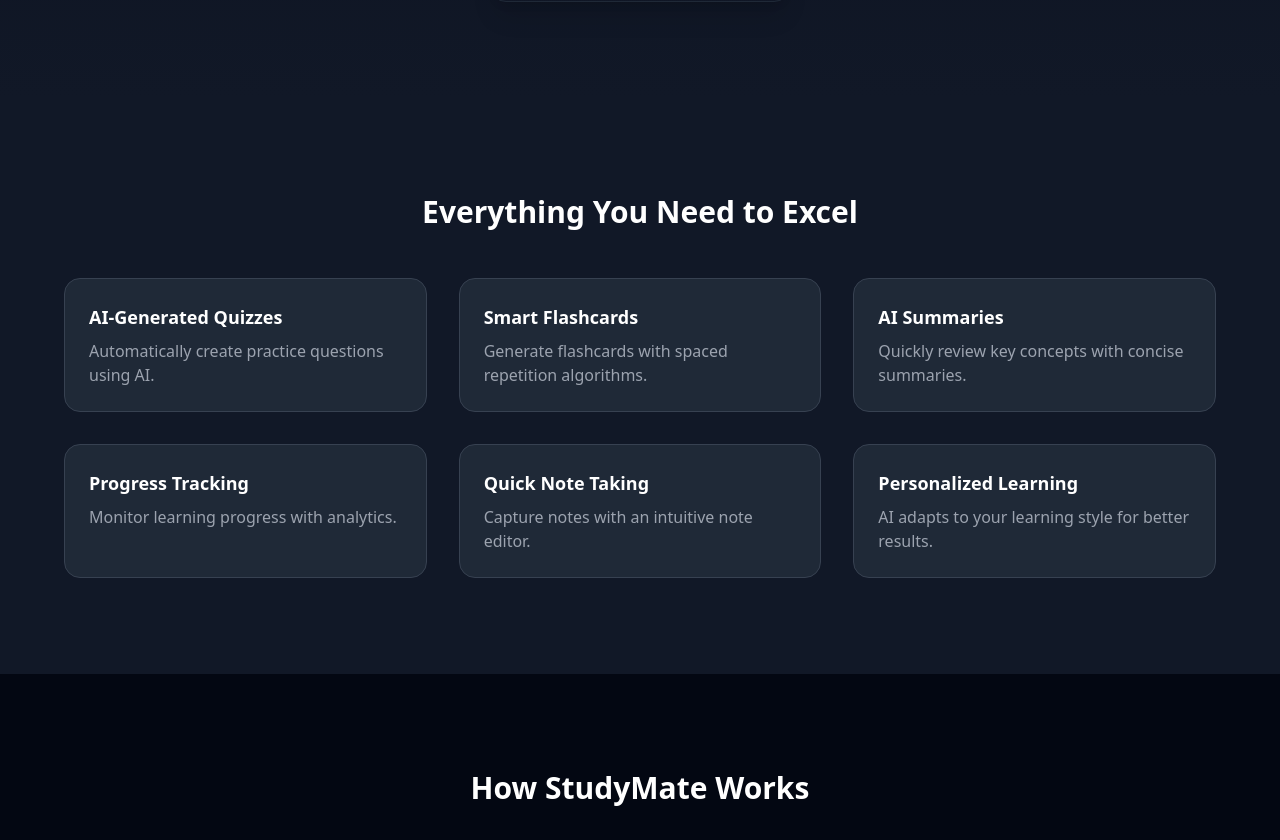
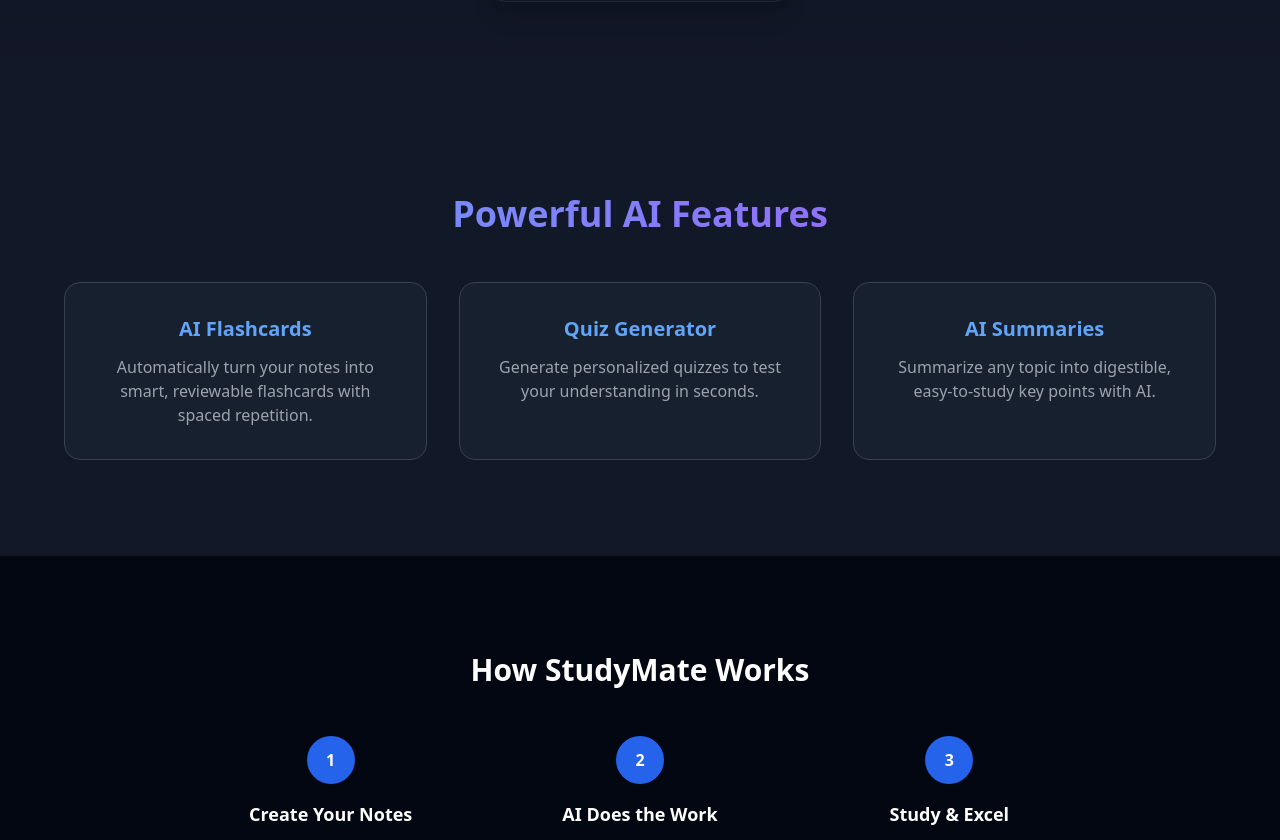
Before and after one commit to InzynieriaOprogramowaniaAGH/StudyMate, a Next.js app: page / in a window 1280 px wide. Shown: the part 1228-2068 px from the top of the page. Built offline with nearby package versions, Linux system fonts and the light colour scheme.

Commit message:
Added motionutils setup

```diff
--- a/src/app/page.tsx
+++ b/src/app/page.tsx
@@ -3,15 +3,8 @@
 import Image from "next/image";
 import Link from "next/link";
 import { motion } from "framer-motion";
+import { fadeInUp} from "../lib/motionutils";
 
-
-
-
-// === Framer Motion Variants ===
-const fadeInUp = {
-  hidden: { opacity: 0, y: 30 },
-  show: { opacity: 1, y: 0, transition: { duration: 0.7, ease: "easeOut" } },
-};
 
 const fadeIn = {
   hidden: { opacity: 0 },
@@ -57,11 +50,13 @@
       <motion.section
         initial="hidden"
         animate="show"
-        variants={fadeIn}
+        variants={fadeInUp}
+
         className="flex flex-col items-center text-center py-24 px-6 bg-gradient-to-b from-gray-950 to-gray-900"
       >
         <motion.span
           variants={fadeInUp}
+
           className="bg-blue-950/40 text-blue-400 text-sm px-3 py-1 rounded-full mb-4"
         >
           🤖 AI-Powered Learning
@@ -69,6 +64,7 @@
 
         <motion.h1
           variants={fadeInUp}
+
           className="text-5xl md:text-6xl font-bold mb-4 bg-clip-text text-transparent bg-gradient-to-r from-blue-400 to-purple-500"
         >
           Study Smarter with Your AI Assistant
@@ -76,6 +72,7 @@
 
         <motion.p
           variants={fadeInUp}
+
           className="text-gray-400 max-w-xl mb-8"
         >
           Transform your notes into interactive quizzes and flashcards automatically.
@@ -116,42 +113,51 @@
         </motion.div>
       </motion.section>
 
-      {/* === Features === */}
+      {/* === Features Section === */}
 <motion.section
-        id="features"
   initial="hidden"
   whileInView="show"
   viewport={{ once: true }}
-        variants={fadeIn}
-        className="py-24 px-8 bg-gray-900"
+  variants={fadeInUp}
+  className="py-24 px-6 bg-gray-900 text-center"
 >
   <motion.h2
-          variants={fadeInUp}
-          className="text-center text-3xl font-bold mb-12"
+    className="text-4xl font-bold mb-12 bg-clip-text text-transparent bg-gradient-to-r from-blue-400 to-purple-500"
   >
-          Everything You Need to Excel
+    Powerful AI Features
   </motion.h2>
 
-        <div className="grid md:grid-cols-3 gap-8 max-w-6xl mx-auto">
-          {[
-            ["AI-Generated Quizzes", "Automatically create practice questions using AI."],
-            ["Smart Flashcards", "Generate flashcards with spaced repetition algorithms."],
-            ["AI Summaries", "Quickly review key concepts with concise summaries."],
-            ["Progress Tracking", "Monitor learning progress with analytics."],
-            ["Quick Note Taking", "Capture notes with an intuitive note editor."],
-            ["Personalized Learning", "AI adapts to your learning style for better results."],
-          ].map(([title, desc], i) => (
+  <div className="grid grid-cols-1 md:grid-cols-3 gap-8 max-w-6xl mx-auto">
     <motion.div
-              key={i}
-              variants={fadeInUp}
-              className="bg-gray-800 p-6 rounded-2xl border border-gray-700 hover:border-blue-500 transition"
+      className="p-8 bg-gray-800/50 rounded-2xl border border-gray-700 hover:border-blue-500 transition"
     >
-              <h3 className="font-semibold text-lg mb-2">{title}</h3>
-              <p className="text-gray-400">{desc}</p>
+      <h3 className="text-xl font-semibold mb-3 text-blue-400">AI Flashcards</h3>
+      <p className="text-gray-400">
+        Automatically turn your notes into smart, reviewable flashcards with spaced repetition.
+      </p>
     </motion.div>
-          ))}
+
+    <motion.div
+      className="p-8 bg-gray-800/50 rounded-2xl border border-gray-700 hover:border-blue-500 transition"
+    >
+      <h3 className="text-xl font-semibold mb-3 text-blue-400">Quiz Generator</h3>
+      <p className="text-gray-400">
+        Generate personalized quizzes to test your understanding in seconds.
+      </p>
+    </motion.div>
+
+    <motion.div
+
+      className="p-8 bg-gray-800/50 rounded-2xl border border-gray-700 hover:border-blue-500 transition"
+    >
+      <h3 className="text-xl font-semibold mb-3 text-blue-400">AI Summaries</h3>
+      <p className="text-gray-400">
+        Summarize any topic into digestible, easy-to-study key points with AI.
+      </p>
+    </motion.div>
   </div>
 </motion.section>
+
 
       {/* === How It Works === */}
       <motion.section
@@ -159,7 +165,7 @@
         initial="hidden"
         whileInView="show"
         viewport={{ once: true }}
-        variants={fadeIn}
+        variants={fadeInUp}
         className="py-24 text-center px-8"
       >
         <motion.h2
@@ -191,7 +197,7 @@
         initial="hidden"
         whileInView="show"
         viewport={{ once: true }}
-        variants={fadeIn}
+        variants={fadeInUp}
         className="py-24 bg-gray-900 px-8"
       >
         <motion.h2
--- /dev/null
+++ b/src/lib/motionutils.ts
@@ -0,0 +1,75 @@
+"use client";
+
+import { Variants, easeIn, easeOut, easeInOut } from "framer-motion";
+
+/**
+ * Proste pojawienie się z dołu (fade + slide)
+ */
+export const fadeInUp: Variants = {
+  hidden: { opacity: 0, y: 40 },
+  show: {
+    opacity: 1,
+    y: 0,
+    transition: { duration: 0.8, ease: easeOut },
+  },
+};
+
+/**
+ * Fade bez przesunięcia
+ */
+export const fadeIn: Variants = {
+  hidden: { opacity: 0 },
+  show: {
+    opacity: 1,
+    transition: { duration: 0.8, ease: easeOut },
+  },
+};
+
+/**
+ * Skalowanie z zanikiem
+ */
+export const scaleIn: Variants = {
+  hidden: { opacity: 0, scale: 0.9 },
+  show: {
+    opacity: 1,
+    scale: 1,
+    transition: { duration: 0.6, ease: easeOut },
+  },
+};
+
+/**
+ * Opóźnione pojawienie się dzieci (np. w listach, sekcjach)
+ */
+export const staggerContainer: Variants = {
+  hidden: {},
+  show: {
+    transition: {
+      staggerChildren: 0.15,
+      delayChildren: 0.1,
+    },
+  },
+};
+
+/**
+ * Pojawienie się z prawej (slide-in)
+ */
+export const slideInRight: Variants = {
+  hidden: { opacity: 0, x: 60 },
+  show: {
+    opacity: 1,
+    x: 0,
+    transition: { duration: 0.8, ease: easeOut },
+  },
+};
+
+/**
+ * Pojawienie się z lewej (slide-in)
+ */
+export const slideInLeft: Variants = {
+  hidden: { opacity: 0, x: -60 },
+  show: {
+    opacity: 1,
+    x: 0,
+    transition: { duration: 0.8, ease: easeOut },
+  },
+};
```
Lines whose indentation alone changed are shown as unchanged.
